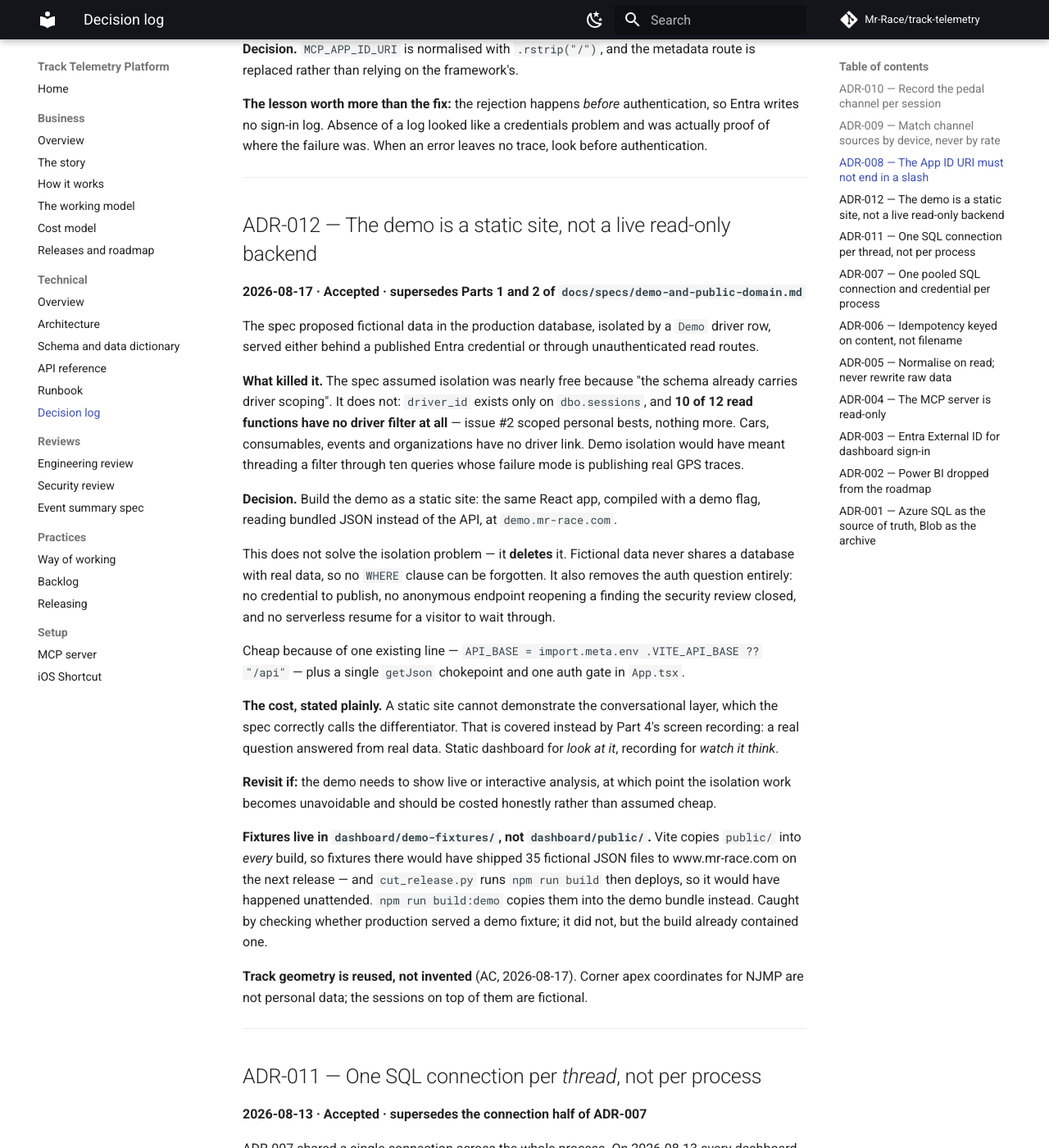
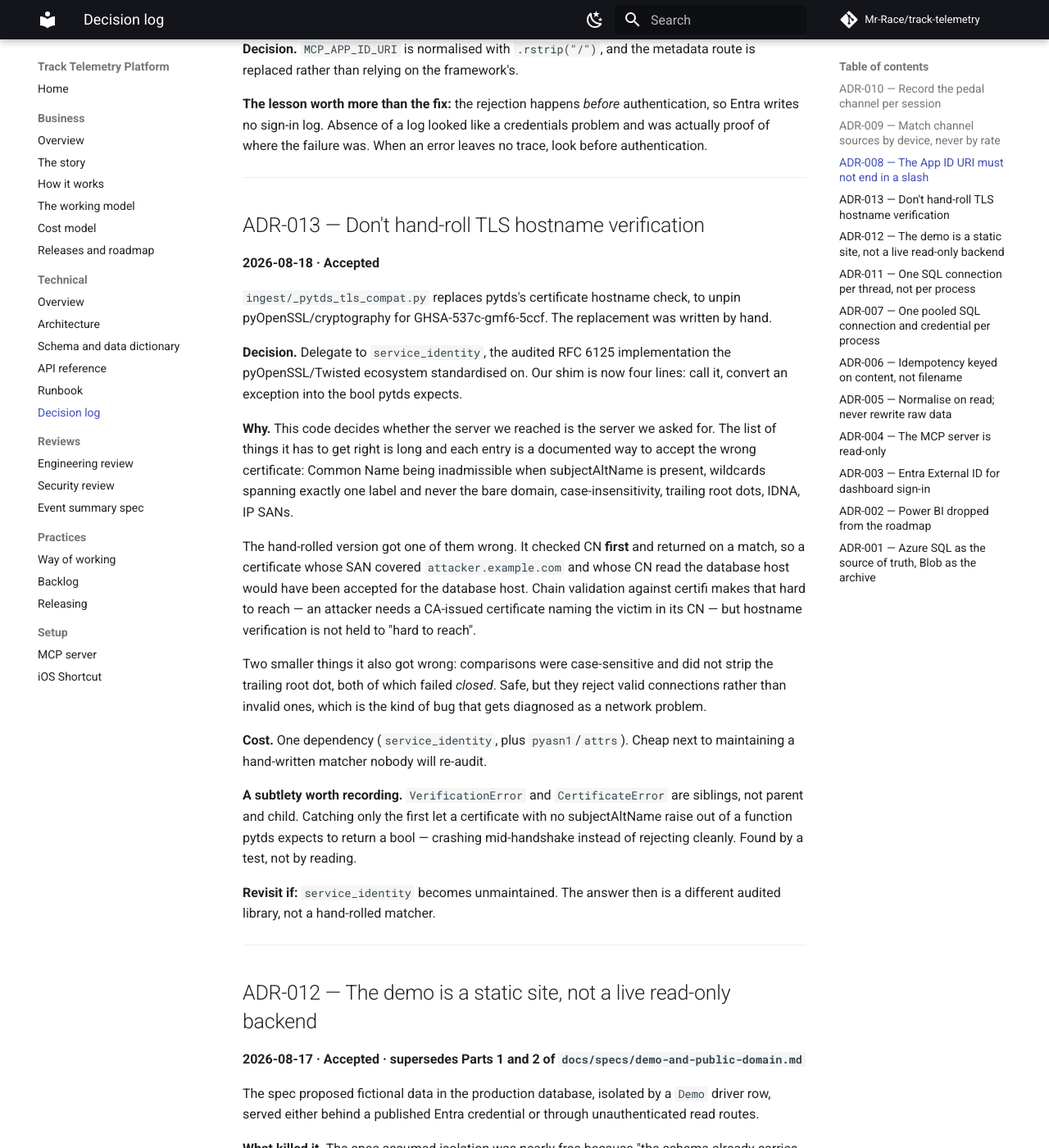
Before and after one commit to Mr-Race/track-telemetry, an MkDocs documentation site: the page built from docs/technical/decisions.md, in a window 1280 px wide and 1400 px high, scrolled down 1437 px. Shown: the whole window at 82% size. Built offline with MkDocs 1.6.1 and Material for MkDocs 9.7.7, drawn with Linux system fonts in a browser that asks for light colours; comment, search, counter and statistics services are not loaded.

Commit message:
fix(tests): match parsed DNS targets exactly instead of substring
CodeQL alert #1, tests/test_dns_audit.py:99: `assert "gone.net" in out`
is substring containment against a hostname-shaped literal - the shape
py/incomplete-url-substring-sanitization exists to catch. Nothing is
being sanitised (it is captured stdout in a test), but a scanner cannot
tell a test assertion from a security check, and the parsed form is the
stronger assertion: "gone.net" in "notgone.net" is True, while an exact
match on the parsed target is not.

Also replaces the hand-rolled certificate hostname matcher in
ingest/_pytds_tls_compat.py with service_identity, the audited RFC 6125
implementation (ADR-013). Unrelated to the alert; found while looking
for it. The hand-rolled version consulted Common Name before
subjectAltName and returned on a match, which RFC 6125 6.4.4 forbids,
and compared case-sensitively without stripping the trailing root dot.

14 certificate tests built from real certificates rather than stubs, and
the live Azure SQL handshake verified through the new path.

Co-Authored-By: Claude Opus 5 <noreply@anthropic.com>

```diff
--- a/docs/technical/decisions.md
+++ b/docs/technical/decisions.md
@@ -72,6 +72,53 @@ metadata route is replaced rather than relying on the framework's.
 authentication, so Entra writes no sign-in log. Absence of a log looked
 like a credentials problem and was actually proof of where the failure
 was. When an error leaves no trace, look before authentication.
+
+---
+
+## ADR-013 — Don't hand-roll TLS hostname verification
+
+**2026-08-18 · Accepted**
+
+`ingest/_pytds_tls_compat.py` replaces pytds's certificate hostname
+check, to unpin pyOpenSSL/cryptography for GHSA-537c-gmf6-5ccf. The
+replacement was written by hand.
+
+**Decision.** Delegate to `service_identity`, the audited RFC 6125
+implementation the pyOpenSSL/Twisted ecosystem standardised on. Our
+shim is now four lines: call it, convert an exception into the bool
+pytds expects.
+
+**Why.** This code decides whether the server we reached is the server
+we asked for. The list of things it has to get right is long and each
+entry is a documented way to accept the wrong certificate: Common Name
+being inadmissible when subjectAltName is present, wildcards spanning
+exactly one label and never the bare domain, case-insensitivity,
+trailing root dots, IDNA, IP SANs.
+
+The hand-rolled version got one of them wrong. It checked CN **first**
+and returned on a match, so a certificate whose SAN covered
+`attacker.example.com` and whose CN read the database host would have
+been accepted for the database host. Chain validation against certifi
+makes that hard to reach — an attacker needs a CA-issued certificate
+naming the victim in its CN — but hostname verification is not held to
+"hard to reach".
+
+Two smaller things it also got wrong: comparisons were case-sensitive
+and did not strip the trailing root dot, both of which failed *closed*.
+Safe, but they reject valid connections rather than invalid ones, which
+is the kind of bug that gets diagnosed as a network problem.
+
+**Cost.** One dependency (`service_identity`, plus `pyasn1`/`attrs`).
+Cheap next to maintaining a hand-written matcher nobody will re-audit.
+
+**A subtlety worth recording.** `VerificationError` and
+`CertificateError` are siblings, not parent and child. Catching only the
+first let a certificate with no subjectAltName raise out of a function
+pytds expects to return a bool — crashing mid-handshake instead of
+rejecting cleanly. Found by a test, not by reading.
+
+**Revisit if:** `service_identity` becomes unmaintained. The answer then
+is a different audited library, not a hand-rolled matcher.
 
 ---
 
--- a/requirements.txt
+++ b/requirements.txt
@@ -12,3 +12,9 @@ PyJWT[crypto]
 pyOpenSSL>=26.2
 cryptography>=48.0.1
 certifi
+
+# RFC 6125 certificate hostname verification, used by
+# ingest/_pytds_tls_compat.py in place of a hand-rolled matcher.
+# Audited, and the implementation the pyOpenSSL ecosystem standardised
+# on - see ADR-013 for why this is not something to write ourselves.
+service_identity>=24.2.0
```
Also changed, not shown: 3 other files.
